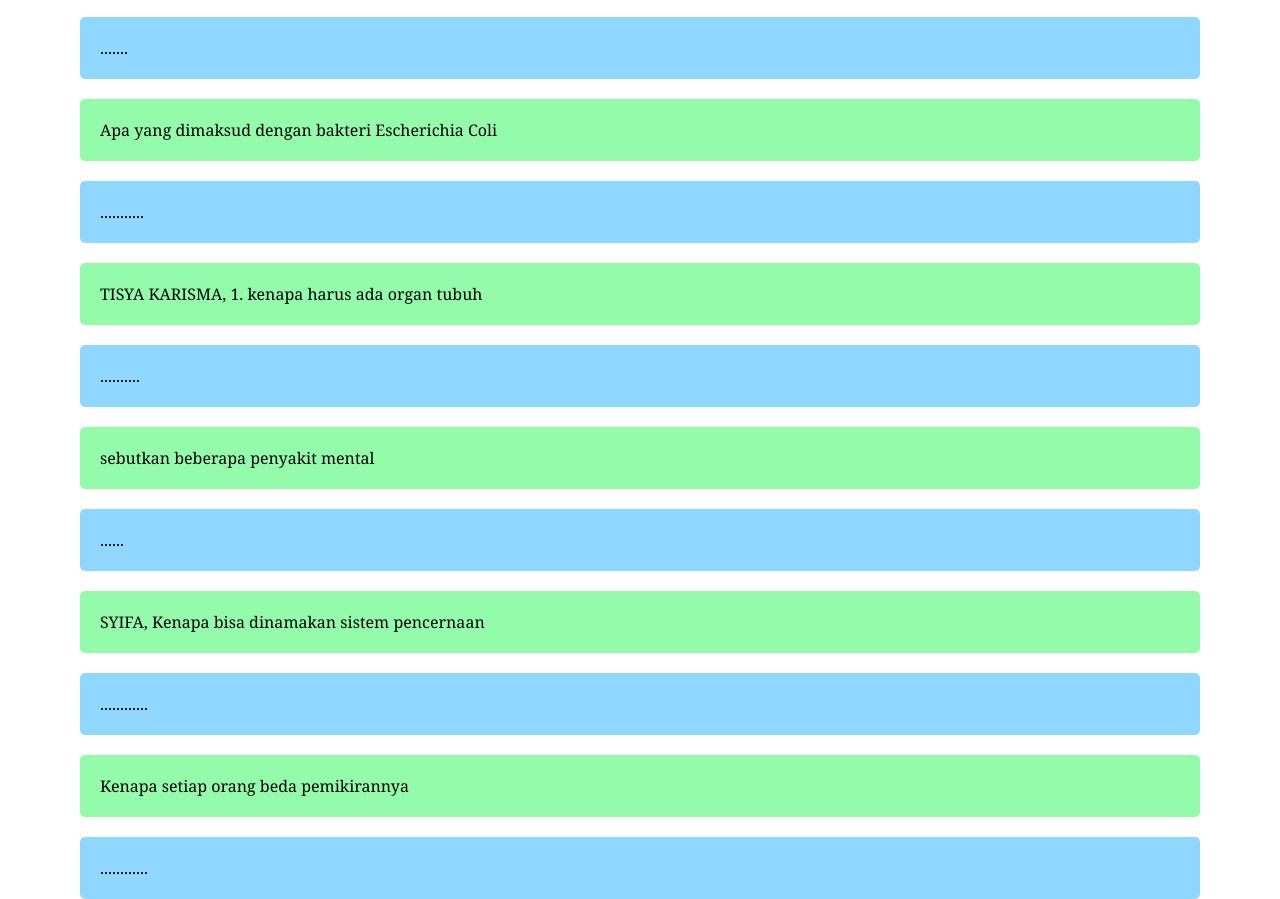
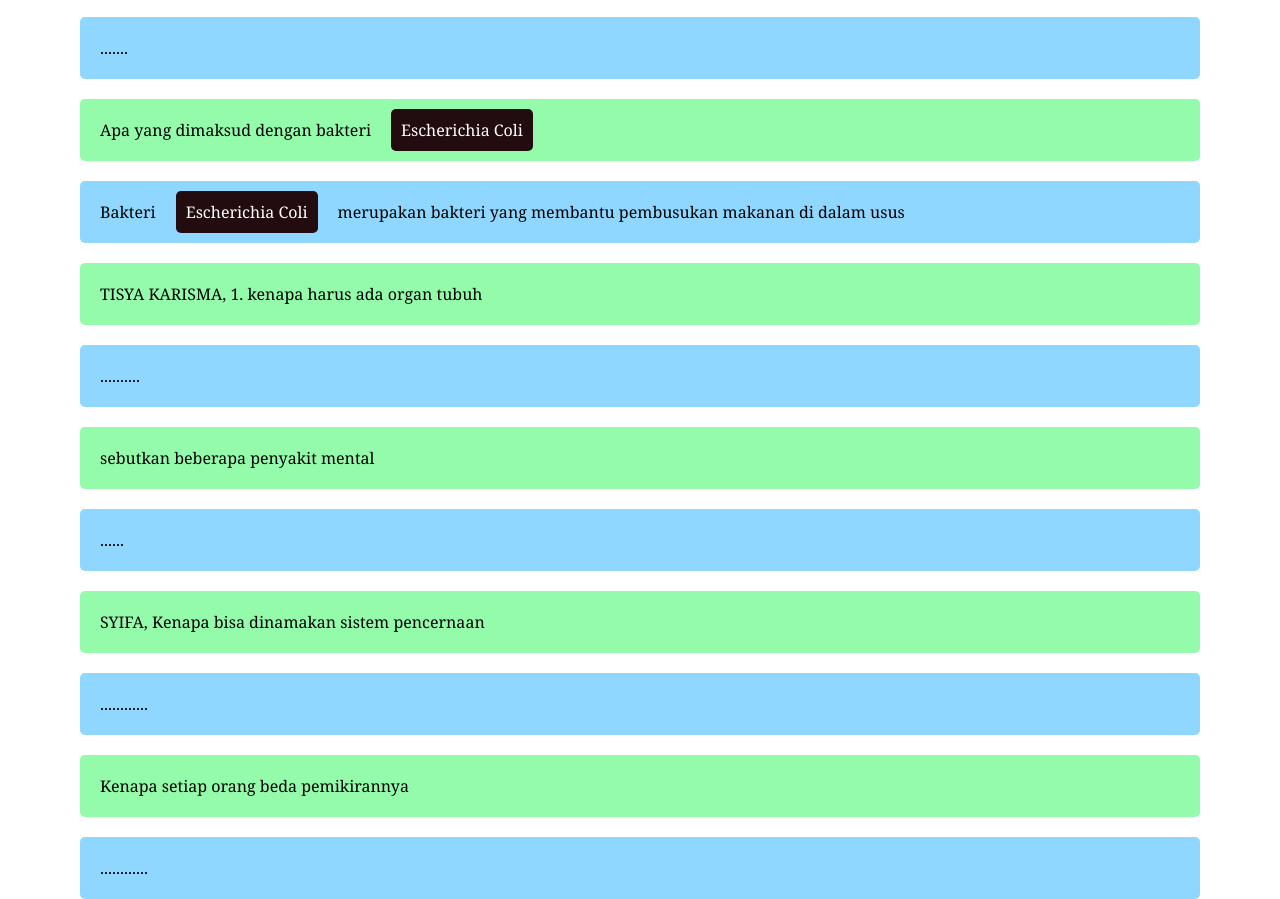
Before and after one commit to alfi-sky/Conversation, a plain HTML site: page index.html in a window 1280 px wide. Shown: the part 2102-3001 px from the top of the page. Drawn offline with Linux system fonts and the light colour scheme.

Commit message:
mencoba selector element.class untuk stabilo jenis bakteri

```diff
--- a/index.html
+++ b/index.html
@@ -118,10 +118,10 @@ HISMI. Mengapa konsumsi lemak jenuk berlebih dapat menyebabkan penyakit jantung
 
         <div class="parent">
             <div class="tanya">
-                Apa yang dimaksud dengan bakteri Escherichia Coli
+                Apa yang  dimaksud dengan bakteri<p>Escherichia Coli</p>
             </div>
             <div class="jawab">
-        ...........
+                Bakteri<p>Escherichia Coli</p>merupakan bakteri yang membantu pembusukan makanan di dalam usus
             </div>
         </div>
 
--- a/style.css
+++ b/style.css
@@ -18,3 +18,11 @@ header{
     border-radius: 5px;
     padding: 20px;
 }
+p{
+    background-color: #230c0f;
+    display: inline;
+    color: #ffff;
+    padding: 10px;
+    font-style: normal;
+    border-radius: 5px;
+}
```
